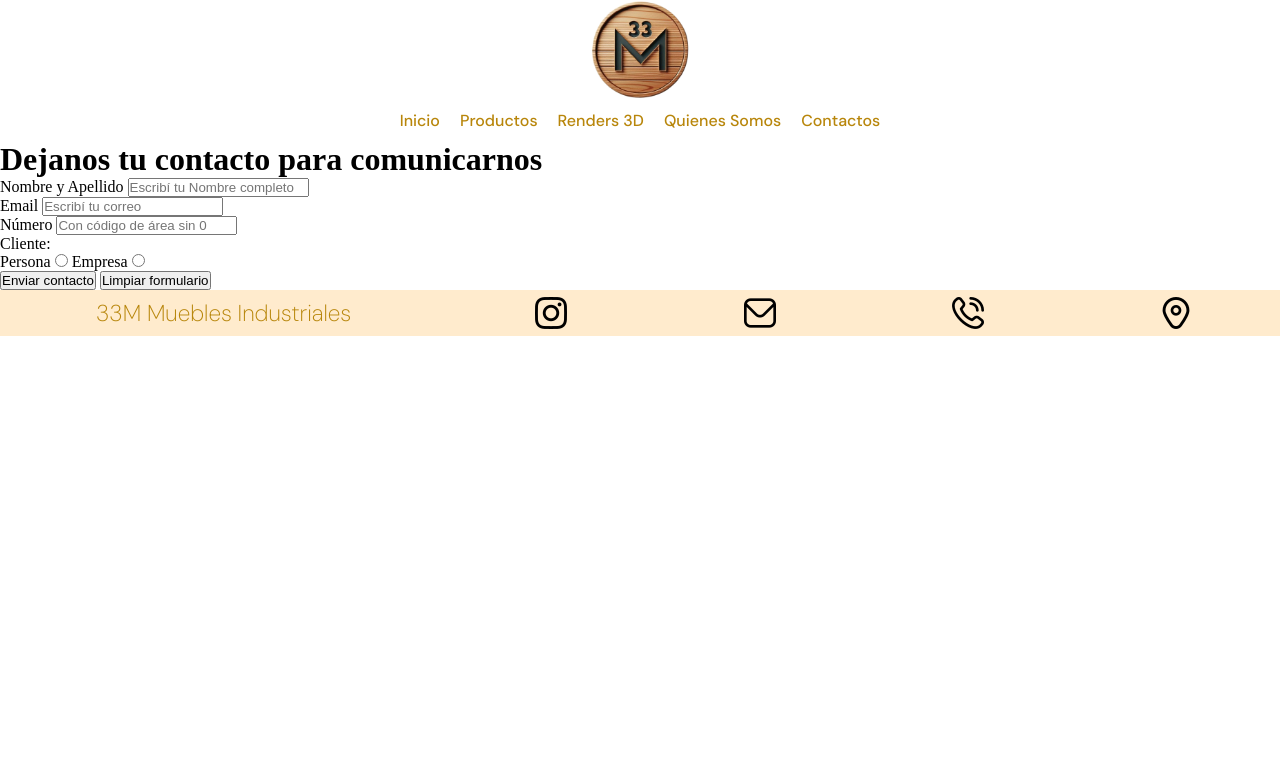
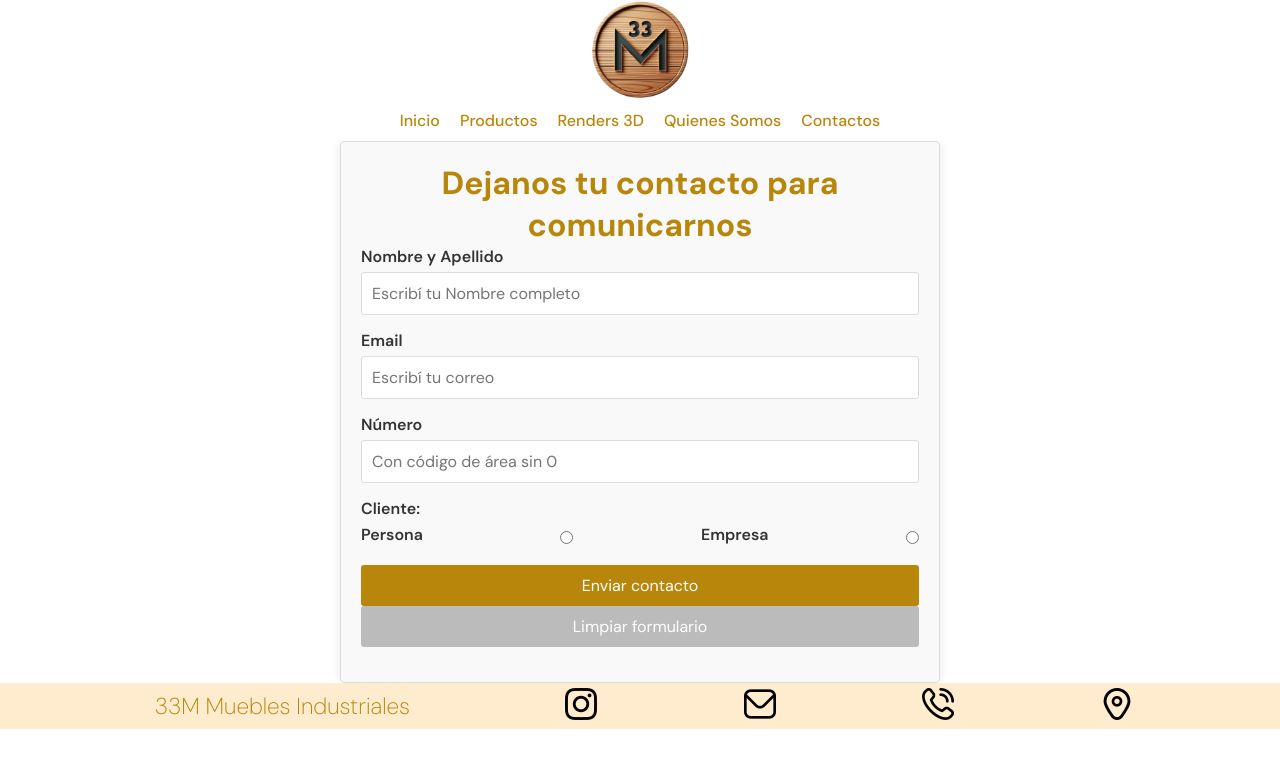
Before and after one commit to Gcimino-dev/33M-muebles-industriales, a plain HTML site: page pages/contactos.html in a window 1280 px wide. Drawn offline with Linux system fonts and the light colour scheme.

Commit message:
contactos

```diff
--- a/pages/contactos.html
+++ b/pages/contactos.html
@@ -19,43 +19,43 @@
             </ul>
         </nav>
     </header>
-
-    <main>
+    <main class="contact-form">
         <h1>Dejanos tu contacto para comunicarnos</h1>
         <form action="">
-            <div>
-                <label for="">Nombre y Apellido</label>
-                <input type="text" placeholder="Escribí tu Nombre completo">
+            <div class="form-group">
+                <label for="name">Nombre y Apellido</label>
+                <input type="text" id="name" placeholder="Escribí tu Nombre completo">
             </div>
-            <div>
-                <label for="">Email</label>
-                <input type="email" placeholder="Escribí tu correo">
+            <div class="form-group">
+                <label for="email">Email</label>
+                <input type="email" id="email" placeholder="Escribí tu correo">
             </div>
-            <div>
-                <label for="">Número</label>
-                <input type="number" placeholder="Con código de área sin 0">
+            <div class="form-group">
+                <label for="number">Número</label>
+                <input type="number" id="number" placeholder="Con código de área sin 0">
             </div>
-            <div>
-                <label for="">Cliente:</label>
-                <div>
-                    <label for="">Persona</label>
-                    <input type="radio">
-                    <label for="">Empresa</label>
-                    <input type="radio">
-                </div>
-            <input type="submit" value="Enviar contacto">
-            <input type="reset" value="Limpiar formulario">
+            <div class="form-group">
+                <label>Cliente:</label>
+            <div class="radio-group">
+                <label for="persona">Persona</label>
+                <input type="radio" id="persona" name="cliente">
+                <label for="empresa">Empresa</label>
+                <input type="radio" id="empresa" name="cliente">
+            </div>
+            </div>
+            <div class="form-group buttons">
+                <input type="submit" value="Enviar contacto">
+                <input type="reset" value="Limpiar formulario">
             </div>
         </form>
     </main>
-
     <footer>
         <div>
             <h4>33M Muebles Industriales</h4>
-        <a href="" target="_blank" ></a><img src="../img/instagram.png" alt="instagram">
-        <a href="" target="_blank" ></a><img src="../img/sobre.png" alt="correo">
-        <a href="" target="_blank" ></a><img src="../img/telefono.png" alt="telefonos">
-        <a href="" target="_blank" ></a><img src="../img/domicilio.png" alt="Donde encontrarnos">
+        <a href="../pages/contactos.html"> <img src="../img/instagram.png" alt="instagram"> </a>
+        <a href="../pages/contactos.html"> <img src="../img/sobre.png" alt="correo"> </a>
+        <a href="../pages/contactos.html"> <img src="../img/telefono.png" alt="telefonos"> </a>
+        <a href="../pages/contactos.html"> <img src="../img/domicilio.png" alt="donde encontrarnos"> </a>
         </div>
     </footer>
 </body>
```
